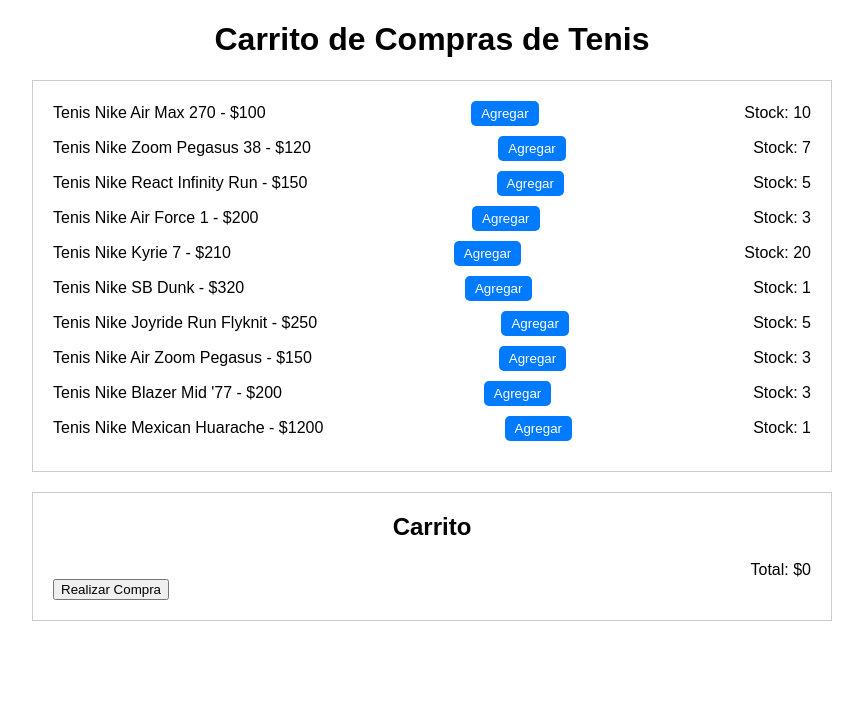
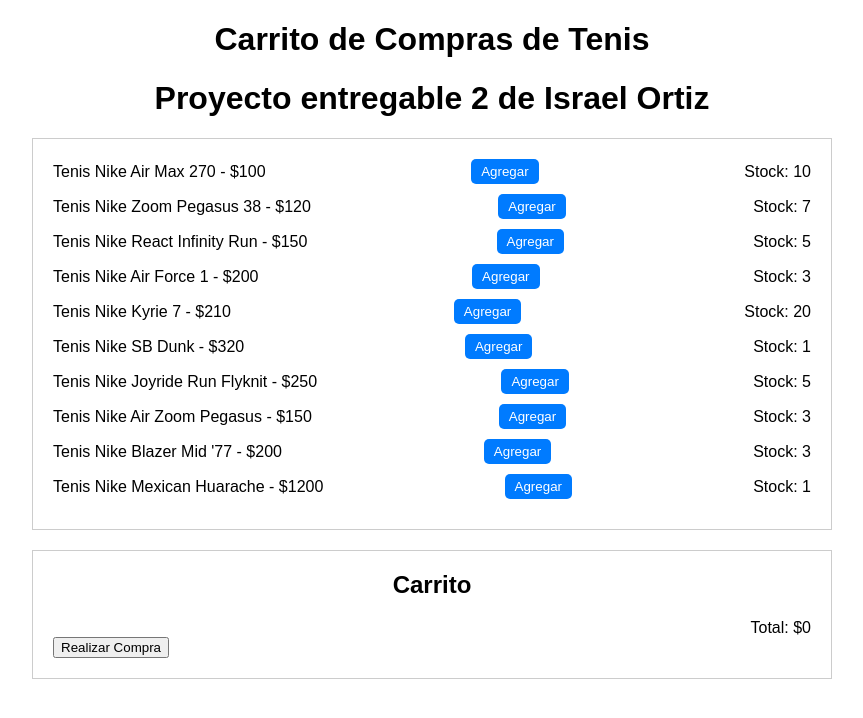
Before and after one commit to Barushv/ENTREGABLE-FINAL, a plain HTML site: page index.html in a window 1280 px wide. Shown: the whole page, without its empty margins (208-1071 px from the left). Drawn offline with Linux system fonts and the light colour scheme.

Commit message:
Modificacion en H1

```diff
--- a/index.html
+++ b/index.html
@@ -13,6 +13,7 @@
 
     <div class="container">
         <h1>Carrito de Compras de Tenis</h1>
+        <h1>Proyecto entregable 2 de Israel Ortiz</h1>
         <div class="productos" id="productos-container">
 
         </div>
```
